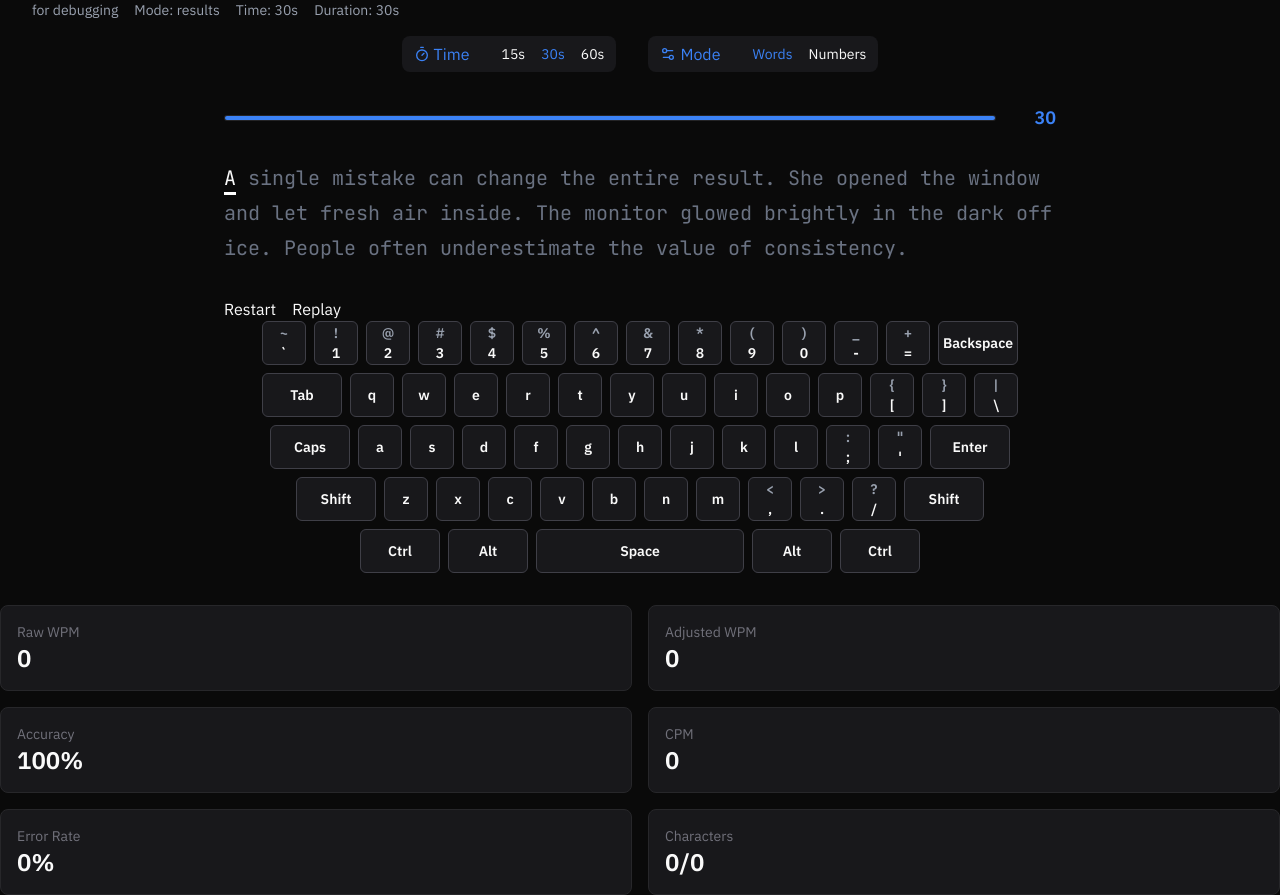
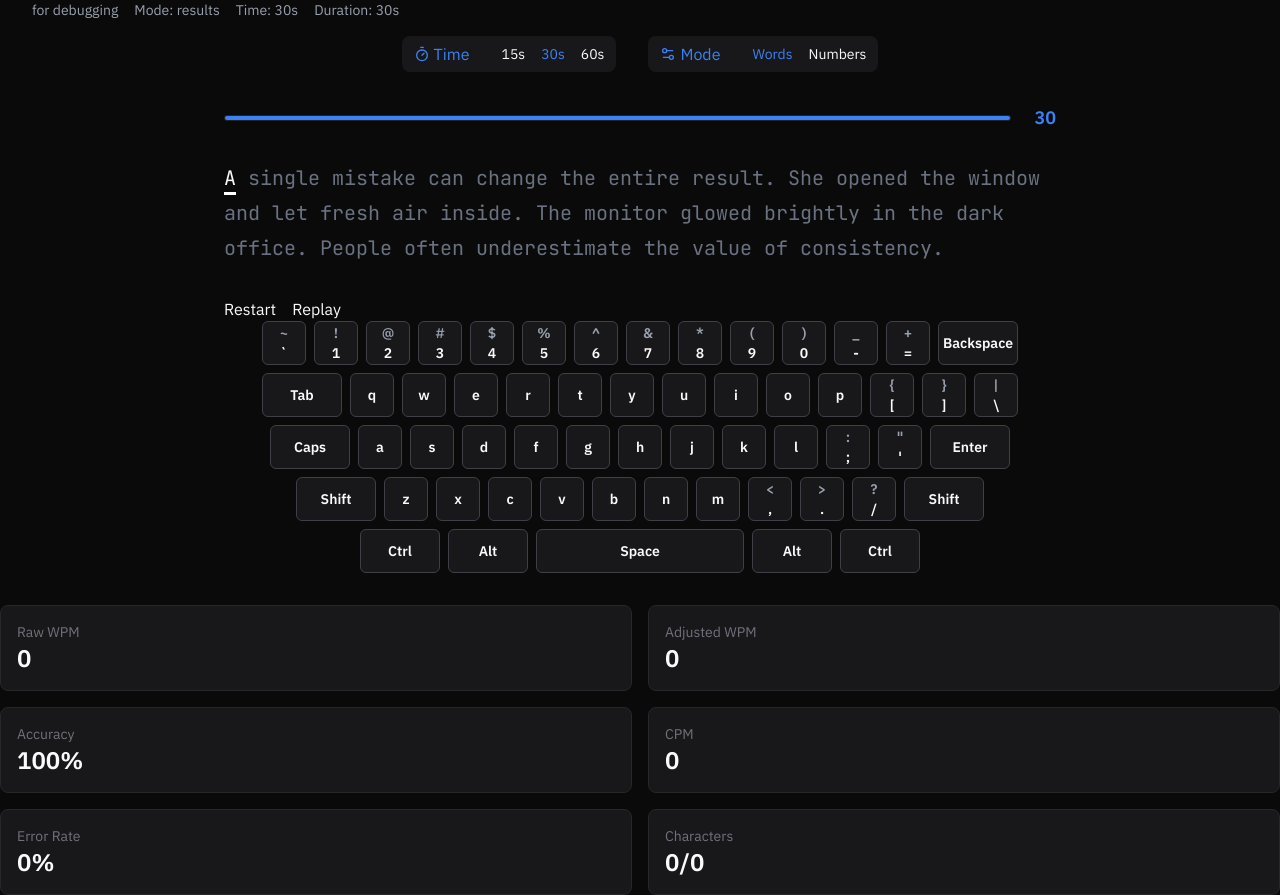
Before and after one commit to yowger/speed-typer, a React (Vite) app: page / in a window 1280 px wide. Built offline with nearby package versions, Linux system fonts and the light colour scheme; no server answers.

Commit message:
updated text typing display

```diff
--- a/src/features/typing/components/TimerProgress.tsx
+++ b/src/features/typing/components/TimerProgress.tsx
@@ -14,7 +14,7 @@ export default function TimerProgress({
     const progress = Math.max(0, Math.min(1, remainingTime / duration))
 
     return (
-        <div className={`flex gap-4 items-center ${className}`}>
+        <div className={`flex items-center ${className}`}>
             <div className="w-full h-1.5 bg-surface rounded-full overflow-hidden border border-white/5">
                 <div
                     className="h-full bg-accent transition-[width] duration-200 ease-linear"
--- a/src/features/typing/components/TypingTextDisplay.tsx
+++ b/src/features/typing/components/TypingTextDisplay.tsx
@@ -26,26 +26,30 @@ export default function TypingTextDisplay({
         })
     }, [displayIndex])
 
-    const flatChars = words.flat()
+    let globalIndex = 0
 
     return (
         <div className="overflow-y-auto">
             <div className="flex flex-wrap text-xl font-mono leading gap-y-1">
-                {flatChars.map((char, index) => {
+                {words.map((word, wordIndex) => (
+                    <div key={wordIndex} className="flex whitespace-nowrap">
+                        {word.map((char, charIndex) => {
+                            const index = globalIndex++
+
                             const typedChar = displayTyped[index]
                             const isCurrentChar = index === displayIndex
 
                             return (
                                 <span
-                            key={index}
+                                    key={charIndex}
                                     ref={isCurrentChar ? currentCharRef : null}
                                     className={cn(
                                         "border-b-3 border-transparent transition-colors",
 
-                                isCurrentChar && "border-b-3 border-white",
+                                        isCurrentChar &&
+                                            "border-b-3 border-white",
 
                                         typedChar?.status === "correct" &&
-                                    // "text-green-500",
                                             "text-white",
 
                                         typedChar?.status === "incorrect" &&
@@ -55,7 +59,9 @@ export default function TypingTextDisplay({
                                               ? "text-red-500"
                                               : "",
 
-                                !typedChar && !isCurrentChar && "text-gray-500",
+                                        !typedChar &&
+                                            !isCurrentChar &&
+                                            "text-gray-500",
                                     )}
                                 >
                                     {char === " " ? SPACE : char}
@@ -63,6 +69,8 @@ export default function TypingTextDisplay({
                             )
                         })}
                     </div>
+                ))}
+            </div>
         </div>
     )
 }
```
Lines whose indentation alone changed are shown as unchanged.
